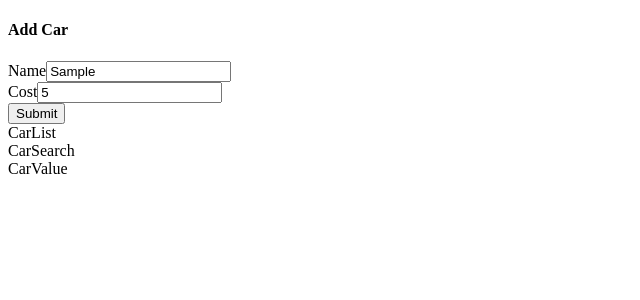
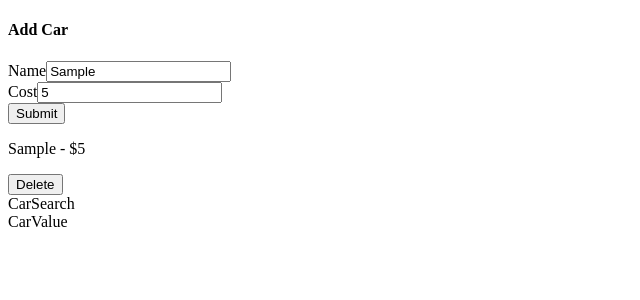
Before and after one commit to electricfeel1979/react-redux-section20, a React (Create React App) app: page / in a window 1280 px wide. Both pictures are taken after typing "Sample", "5" into the empty fields and a click on the button "Submit". Shown: the top 300 px of the page, without its empty margins (0-640 px from the left). Built offline with nearby package versions, Linux system fonts and the light colour scheme.

Commit message:
331. Listing the Records

```diff
--- a/src/components/CarList.js
+++ b/src/components/CarList.js
@@ -1,5 +1,35 @@
+import { useSelector } from "react-redux";
+
 function CarList() {
-  return <div>CarList</div>;
+  const cars = useSelector((state) => {
+    return state.cars.data;
+  });
+
+  const handleCarDelete = (car) => {
+    // ..
+  };
+
+  const renderedCars = cars.map((car) => {
+    return (
+      <div key={car.id} className="panel">
+        <p>
+          {car.name} - ${car.cost}
+        </p>
+        <button
+          className="button is-danger"
+          onClick={() => handleCarDelete(car)}
+        >
+          Delete
+        </button>
+      </div>
+    )
+  });
+
+  return (
+    <div className="car-list">
+      {renderedCars}
+    </div>
+  )
 }
 
 export default CarList;
--- a/src/store/slices/carsSlice.js
+++ b/src/store/slices/carsSlice.js
@@ -4,7 +4,7 @@
   name: 'cars',
   initialState: {
     searchTerm: '',
-    cars: [],
+    data: [],
   },
   reducers: {
     changeSearchTerm(state, action) {
@@ -13,7 +13,7 @@
     addCar(state, action) {
       // Assumption:
       // action.payload === { name: 'ab', cost: 140 }
-      state.cars.push({
+      state.data.push({
         name: action.payload.name,
         cost: action.payload.cost,
         id: nanoid(),
@@ -22,10 +22,10 @@
     removeCar(state, action) {
       // Assumption:
       // action.payload === the id of the car we want to remove
-      const updated = state.cars.filter((car) => {
+      const updated = state.data.filter((car) => {
         return car.id !== action.payload;
       });
-      state.cars = updated;
+      state.data = updated;
     },
   },
 });
```
